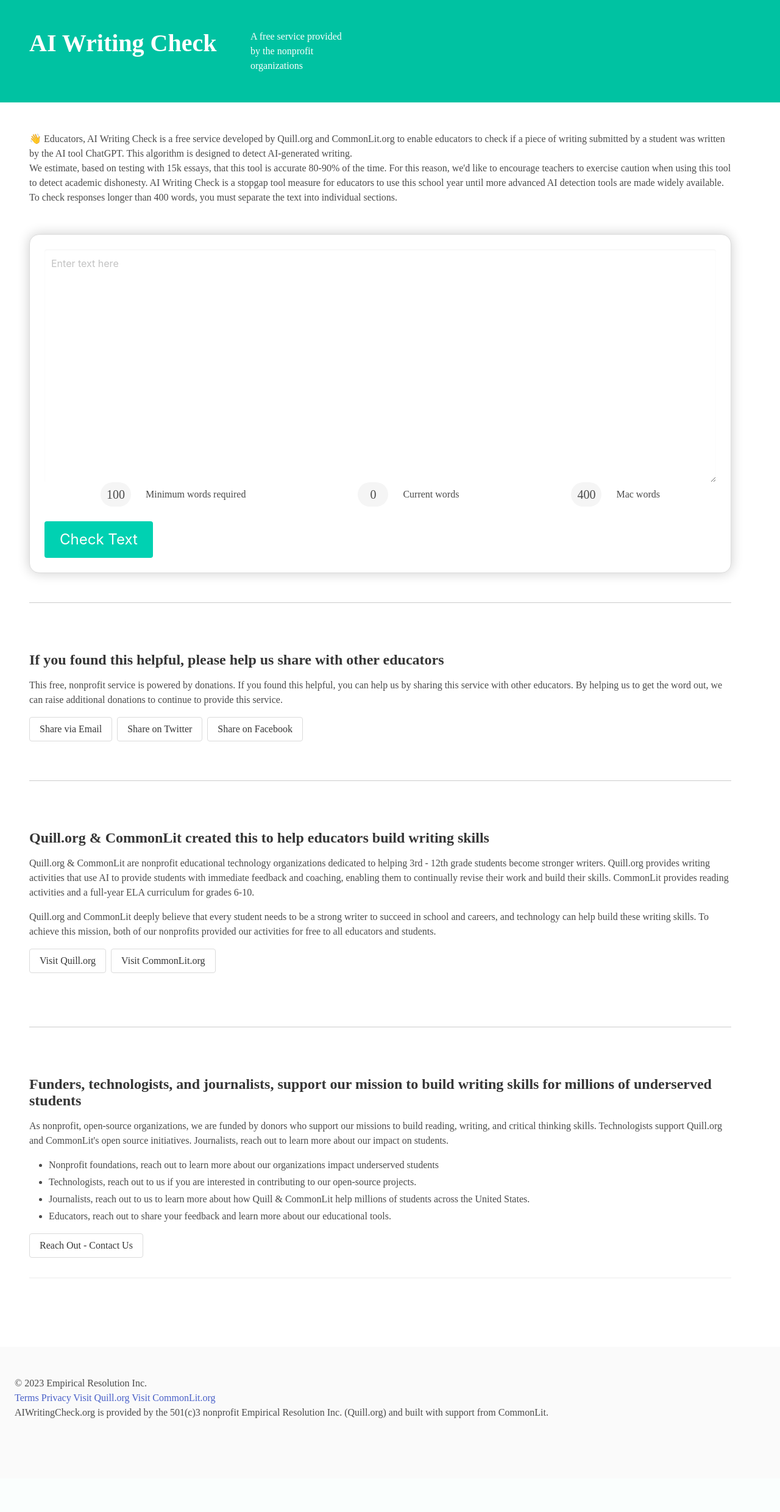
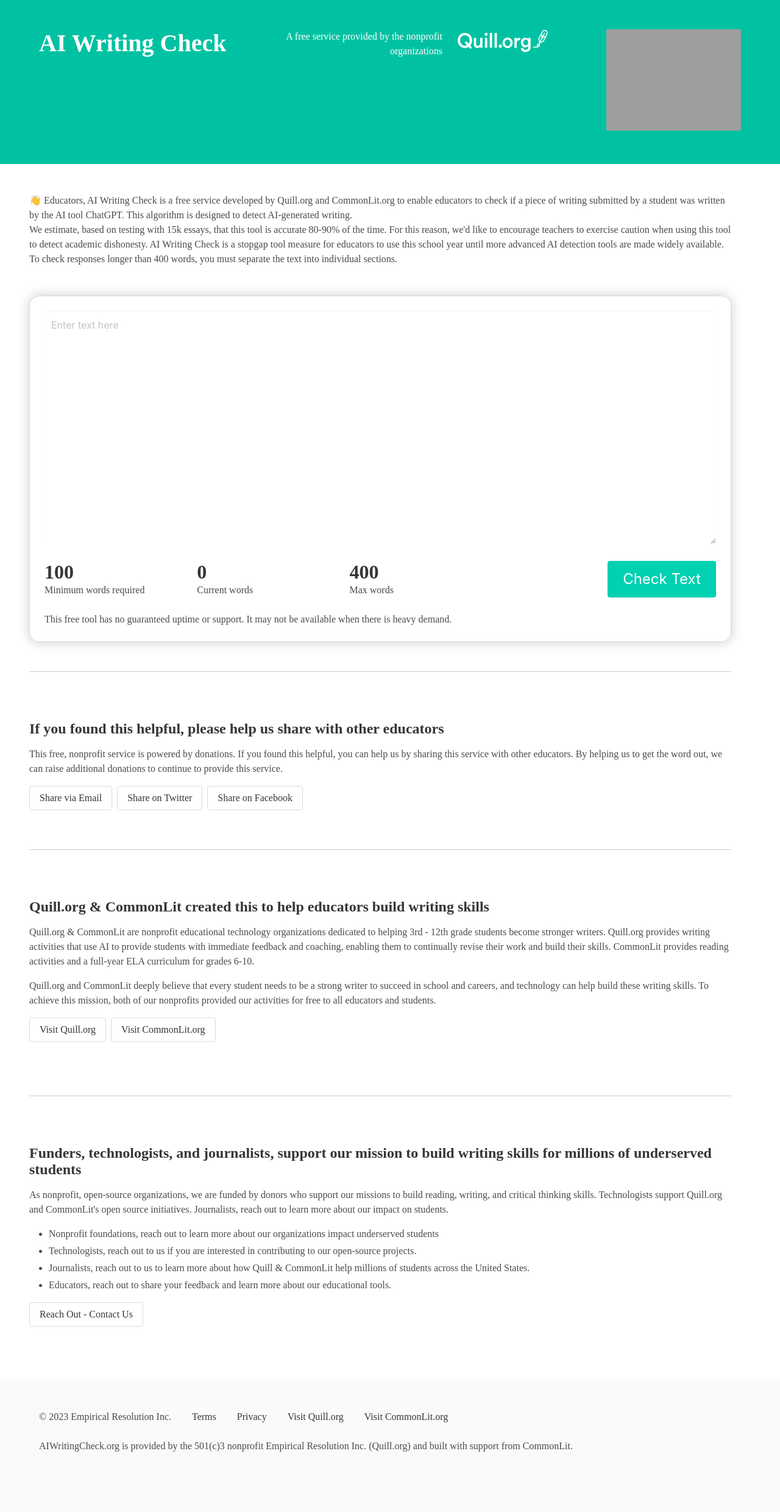
Before and after one commit to empirical-org/AI-Writing-Check, a Flask app: page / in a window 1280 px wide. Shown: the whole page at 61% size. Before the commit the page ends 2326 px from the top, so only its background shows below. Run offline with Flask 2, Linux system fonts and the light colour scheme; grey boxes are pictures that could not be loaded.

Commit message:
Reasonably accurate layout.

```diff
--- a/app/static/style.css
+++ b/app/static/style.css
@@ -11,11 +11,19 @@
   border
 }
 
-.navbar {
+header {
   background: #00C2A2;
 }
 .white-text {
   color: #fff;
+}
+
+.white-bar {
+  vertical-align: center;
+  font-size: 36px;
+  color: white;
+  padding-left: 5px;
+  padding-right: 5px;
 }
 
 .textarea {
@@ -28,3 +36,15 @@
   box-shadow: 0px 0px 20px rgba(0, 0, 0, 0.2);
   border-radius: 16px;
 }
+footer {
+  background-color: #fff;
+}
+footer a {
+  display: inline;
+  margin-left: 30px;
+  color: #363636;
+}
+
+.counters {
+  border-radius: 16px;
+}
--- a/app/templates/index.html
+++ b/app/templates/index.html
@@ -8,24 +8,26 @@
   <link rel="stylesheet" href="../static/style.css">
 </head>
 <body>
-  <header class='navbar green'>
-    <div class='container m-6'>
+  <header class='green py-6'>
+    <div class='container'>
       <div class='columns'>
-        <div class="column is-half">
+        <div class="column is-4">
           <div class='title is-2 white-text'>AI Writing Check</div>
         </div>
-        <div class='column white-text'>
+        <div class='column is-3 white-text has-text-right content has-text-left-mobile'>
           <p>A free service provided
           by the nonprofit organizations
           <p>
         </div>
-        <div class='column logos'>
-          <div class='logo quill'></div>
-          <div class='logo common-lit'></div>
+        <div class='column'>
+          <img src="../static/images/quill.svg" alt="Quill.org logo">
+        </div>
+        <div class='column'>
+          <img src="../static/images/common_lit.svg" alt="CommonLit logo">
+        </div>
+
       </div>
     </div>
-    </div>
-
   </header>
   <main class='container m-6'>
     <div class='intro my-6'>
@@ -37,23 +39,33 @@
     </div>
     <div class='form-section p-5 mb-6'>
       <textarea class='textarea' placeholder='Enter text here' rows=15></textarea>
-      <div class='middle'>
-        <div class='counts level'>
-          <div class='level-item minimum-words'>
-            <div class='number'>100</div>
+      <div class='columns mt-4'>
+        <div class='column is-two-thirds'>
+          <div class='columns counters'>
+            <div class='column minimum-words'>
+              <div class='title mb-0'>100</div>
               <div class='description'>Minimum words required</div>
             </div>
-          <div class='level-item current-words'>
-            <div class='number'>0</div>
+            <div class='column current-words'>
+              <div class='title mb-0'>0</div>
               <div class='description'>Current words</div>
             </div>
-          <div class='level-item max-words'>
-            <div class='number'>400</div>
-            <div class='description'>Mac words</div>
+            <div class='column max-words'>
+              <div class='title mb-0'>400</div>
+              <div class='description'>Max words</div>
+            </div>
           </div>
         </div>
 
-          <button class='button is-primary is-large'>Check Text</button>
+        <div class='column is-one-third '>
+          <button class='button is-primary is-large is-pulled-right'>Check Text</button>
+        </div>
+      </div>
+      <div class='columns'>
+        <div class='column'>
+          This free tool has no guaranteed uptime or support. It may not be available when there is heavy demand.
+        </div>
+
       </div>
     </div>
     <section class='content mt-6'>
@@ -101,17 +113,18 @@
       <p class='buttons'>
         <a href="" class='button'>Reach Out - Contact Us</a>
       </p>
-      <hr/>
     </section>
   </main>
   <footer class='footer'>
-    <div class='copyright is-2'>&copy; 2023 Empirical Resolution Inc.</div>
+    <div class='container content'>
+      <span class='copyright is-5'>&copy; 2023 Empirical Resolution Inc.</span>
       <a href="">Terms</a>
       <a href="">Privacy</a>
       <a href="">Visit Quill.org</a>
       <a href="">Visit CommonLit.org</a>
 
-    <p>AIWritingCheck.org is provided by the 501(c)3 nonprofit Empirical Resolution Inc. (Quill.org) and built with support from CommonLit.</p>
+      <p class="mt-5">AIWritingCheck.org is provided by the 501(c)3 nonprofit Empirical Resolution Inc. (Quill.org) and built with support from CommonLit.</p>
+    </div>
   </footer>
 
 </body>
```
Also changed, not shown: app/static/images/common_lit.svg (added), app/static/images/quill.svg (added). Lines whose indentation alone changed are shown as unchanged.
